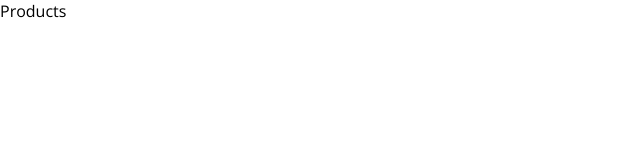
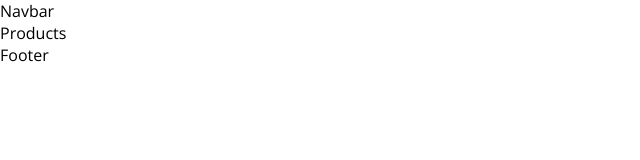
Before and after one commit to Rinaldo23/Ecom, a React (Create React App) app in the folder client/: page /products/1 in a window 1280 px wide. Shown: the top 160 px of the page, without its empty margins (0-640 px from the left). Built offline with nearby package versions, Linux system fonts and the light colour scheme.

Commit message:
Router Setup

```diff
--- a/client/src/App.js
+++ b/client/src/App.js
@@ -1,24 +1,24 @@
-import {createBrowserRouter, RouterProvider} from "react-router-dom";
-
-const router = createBrowserRouter([
-  {
-    path: "/",
-    element: <div>Home</div>,
-  },
-  {
-    path: "/products/:id",
-    element: <div>Products</div>,
-  },
-  {
-    path: "/product/:id",
-    element: <div>Product</div>,
-  },
-]);
+import {BrowserRouter, Route, Routes} from "react-router-dom";
+import Navbar from "./components/Navbar/Navbar";
+import Footer from "./components/Footer/Footer";
+import Home from './pages/Home/Home'
+import Products from './pages/Products/Products'
+import Product from './pages/Product/Product'
 
 function App() {
-  return <div>
-    <RouterProvider router={router} />
-  </div>;
+  return (
+    <>
+      <BrowserRouter>
+        <Navbar />
+        <Routes>
+          <Route path="/" element={<Home />} />
+          <Route path="/products/:id" element={<Products />} />
+          <Route path="/product/:id" element={<Product />} />
+        </Routes>
+        <Footer />
+      </BrowserRouter>
+    </>
+  );
 }
 
 export default App;
--- /dev/null
+++ b/client/src/components/Footer/Footer.jsx
@@ -0,0 +1,9 @@
+import React from 'react'
+
+const Footer = () => {
+  return (
+    <div>Footer</div>
+  )
+}
+
+export default Footer
--- /dev/null
+++ b/client/src/components/Navbar/Navbar.jsx
@@ -0,0 +1,9 @@
+import React from 'react'
+
+const Navbar = () => {
+  return (
+    <div>Navbar</div>
+  )
+}
+
+export default Navbar
--- /dev/null
+++ b/client/src/pages/Home/Home.jsx
@@ -0,0 +1,7 @@
+import React from "react";
+
+const Home = () => {
+    return <div>Home</div>;
+};
+
+export default Home;
--- /dev/null
+++ b/client/src/pages/Product/Product.jsx
@@ -0,0 +1,7 @@
+import React from "react";
+
+const Product = () => {
+  return <div>Product</div>;
+};
+
+export default Product;
--- /dev/null
+++ b/client/src/pages/Products/Products.jsx
@@ -0,0 +1,7 @@
+import React from "react";
+
+const Products = () => {
+  return <div>Products</div>;
+};
+
+export default Products;
```
